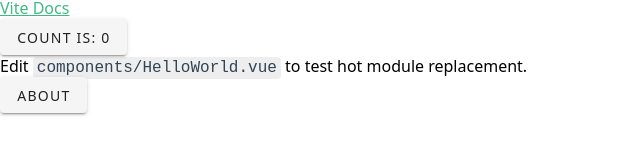
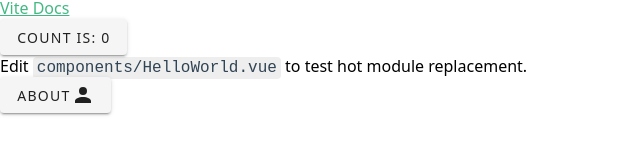
Before and after one commit to axsann/vue2-vite-vuetify-example, a Vue app: page /home in a window 1280 px wide. Shown: the part 251-406 px from the top of the page, without its empty margins (0-640 px from the left). Built offline with nearby package versions, Linux system fonts and the light colour scheme.

Commit message:
Use svg font.

```diff
--- a/index.html
+++ b/index.html
@@ -5,7 +5,6 @@
     <link rel="icon" href="/favicon.ico" />
     <meta name="viewport" content="width=device-width, initial-scale=1.0" />
     <title>Vite App</title>
-    <link rel="preload" href="https://cdn.jsdelivr.net/npm/@mdi/font@6.x/css/materialdesignicons.min.css" as="style" onload="this.onload=null;this.rel='stylesheet'">
   </head>
   <body>
     <div id="app"></div>
--- a/package.json
+++ b/package.json
@@ -14,6 +14,7 @@
     "vuetify": "^2.6.3"
   },
   "devDependencies": {
+    "@mdi/js": "^6.5.95",
     "@types/node": "^17.0.13",
     "@typescript-eslint/eslint-plugin": "^5.10.1",
     "@typescript-eslint/parser": "^5.10.1",
--- a/src/components/HelloWorld.vue
+++ b/src/components/HelloWorld.vue
@@ -25,6 +25,7 @@
     </p>
     <v-btn to="/about">
       About
+      <v-icon>{{ svgPath }}</v-icon>
     </v-btn>
   </div>
 </template>
@@ -32,6 +33,7 @@
 <script lang="ts">
 
 import {defineComponent} from '@vue/composition-api';
+import {mdiAccount} from '@mdi/js';
 
 export default defineComponent({
   props: {
@@ -41,7 +43,12 @@ export default defineComponent({
     return {
       count: 0,
     };
-  }
+  },
+  computed: {
+    svgPath(): string {
+      return mdiAccount;
+    },
+  },
 });
 
 </script>
--- a/src/plugins/vuetify.ts
+++ b/src/plugins/vuetify.ts
@@ -2,9 +2,14 @@ import Vue from 'vue';
 import Vuetify from 'vuetify';
 
 import 'vuetify/dist/vuetify.min.css';
+import {Iconfont} from 'vuetify/types/services/icons';
 
 Vue.use(Vuetify);
 
-const opts = {};
+const opts = {
+  icons: {
+    iconfont: 'mdiSvg' as Iconfont,
+  },
+};
 
 export default new Vuetify(opts);
```
Also changed, not shown: 1 other file (tests, documents, lock files or other folders).
